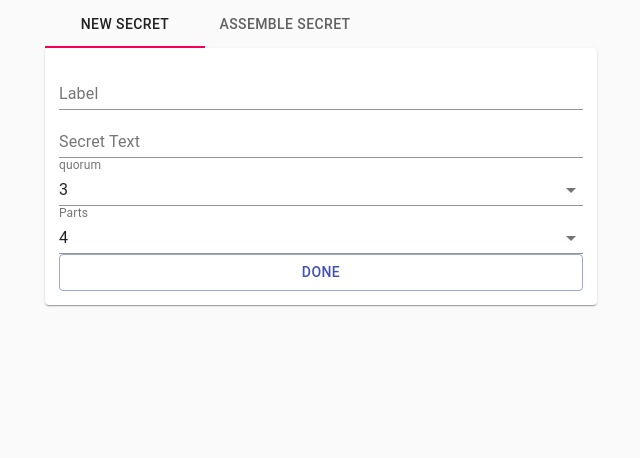
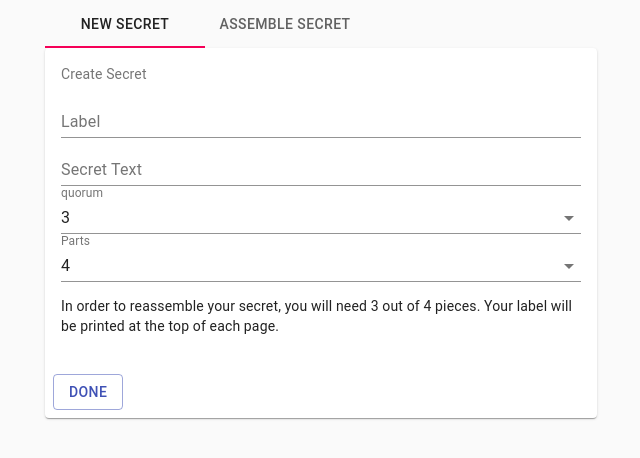
Before and after one commit to AsaAyers/shamir-secret-splitter, a React (Create React App) app: page / in a window 1280 px wide. Shown: the top 458 px of the page, without its empty margins (319-959 px from the left). Built offline with nearby package versions, Linux system fonts and the light colour scheme.

Commit message:
Convert Edit and Assemble to cards

```diff
--- a/src/components/assemble/index.tsx
+++ b/src/components/assemble/index.tsx
@@ -1,13 +1,19 @@
 import React from 'react';
 import QrReader from 'react-qr-reader'
 import { useHistory } from 'react-router-dom'
-import { Paper, TextField, MenuItem, Button } from '@material-ui/core';
+import { Card, CardContent, CardActions, TextField, MenuItem, Button, makeStyles } from '@material-ui/core';
 import { Routes, MAX_PARTS, MIN_PARTS, DEFAULT_PARTS } from '../../constants'
 import { useQuery, useLocalStorage } from '../../hooks'
 import { Part, MinimumPart } from '../../types'
 import { join } from '../../wrapper'
-import styles from './styles.module.css'
 import PartInput from '../part-input'
+
+const useStyles = makeStyles({
+  cardContent: {
+    display: 'flex',
+    flexDirection: 'column',
+  }
+})
 
 function notEmpty<T>(item: T | null | undefined): item is T {
   return item != null
@@ -121,6 +127,7 @@ function usePartParameters(callback: (p: Part) => void) {
 }
 
 export default function AssembleSecret() {
+  const classes = useStyles()
   const history = useHistory()
   const [scanning, setScanning] = React.useState(false)
   const [secret, setSecret] = React.useState<null | string>(null)
@@ -240,20 +247,22 @@ export default function AssembleSecret() {
   if (secret) {
 
     return (
-      <Paper className={styles.assemble}>
+      <Card>
+        <CardContent>
           {secret}
-      </Paper>
+        </CardContent>
+      </Card>
     )
 
   }
 
   return (
     <form onSubmit={handleSubmit}>
-      <Paper className={styles.assemble}>
+      <Card>
+        <CardContent className={classes.cardContent}>
           {scanning ? (
             <React.Fragment>
               <QrReader
-              className={styles.reader}
                 delay={500}
                 onError={handleScanError}
                 onScan={handleScan}
@@ -278,10 +287,13 @@ export default function AssembleSecret() {
 
           {partInputs}
 
+        </CardContent>
+        <CardActions>
           <Button type="submit" color="primary" variant="outlined">
             Done
           </Button>
-      </Paper>
+        </CardActions>
+      </Card>
     </form>
   )
 }
--- a/src/components/assemble/styles.module.css
+++ /dev/null
@@ -1,5 +0,0 @@
-.assemble {
-  display: flex;
-  flex-direction: column;
-  padding: 1em;
-}
--- a/src/components/edit/index.tsx
+++ b/src/components/edit/index.tsx
@@ -1,10 +1,19 @@
 import React from 'react'
-import { Paper, TextField, MenuItem, Button } from '@material-ui/core';
+import { Card, CardContent, CardActions, TextField, Button, makeStyles, Typography } from '@material-ui/core';
 import { useHistory } from "react-router-dom";
 import { Routes, MAX_PARTS, MIN_PARTS, DEFAULT_PARTS, DEFAULT_QUORUM } from '../../constants'
 import { useSecretFromLocation } from '../print'
 import { Secret } from '../../types'
-import styles from './styles.module.css'
+
+const useStyles = makeStyles({
+  title: {
+    fontSize: 14,
+  },
+  content: {
+    display: 'flex',
+    flexDirection: 'column',
+  }
+})
 
 const emptySecret: Secret = {
   label: "",
@@ -15,6 +24,7 @@ const emptySecret: Secret = {
 
 
 export default function NewSecret() {
+  const classes = useStyles()
   const history = useHistory()
   const defaultState = useSecretFromLocation() || emptySecret
 
@@ -43,7 +53,12 @@ export default function NewSecret() {
 
   return (
     <form onSubmit={handleSubmit} >
-      <Paper className={styles.form}>
+      <Card>
+        <CardContent className={classes.content}>
+          <Typography className={classes.title} color="textSecondary" gutterBottom>
+            Create Secret
+          </Typography>
+
           <TextField
             onChange={handleChange}
             value={state.label}
@@ -94,10 +109,18 @@ export default function NewSecret() {
             ))}
           </TextField>
 
+          <p>
+            In order to reassemble your secret, you will need {state.quorum} out
+            of {state.numParts} pieces. Your label will be printed at the top of
+            each page.
+          </p>
+        </CardContent>
+        <CardActions>
           <Button type="submit" color="primary" variant="outlined">
             Done
           </Button>
-      </Paper>
-    </form>
+        </CardActions>
+      </Card>
+    </form >
   )
 }
--- a/src/components/edit/styles.module.css
+++ /dev/null
@@ -1,12 +0,0 @@
-.form {
-  display: flex;
-  flex-direction: column;
-  padding: 1em;
-}
-
-.quorum {
-
-}
-.parts {
-
-}
```
Lines whose indentation alone changed are shown as unchanged.
